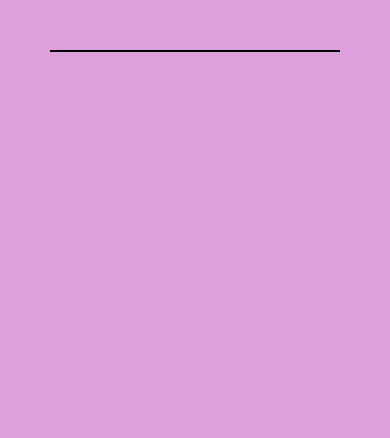
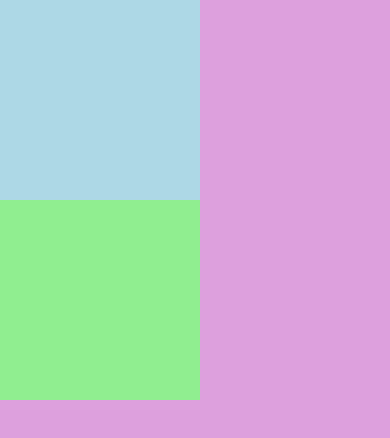
Before and after one commit to Rich-1007/First-Native-APP, a React Native app: screen / in a window 390 px wide. Shown: the top 438 px of the page. Built offline with nearby package versions, Linux system fonts and the light colour scheme.

Commit message:
Learning View (div) in Native.

```diff
--- a/App.js
+++ b/App.js
@@ -1,17 +1,6 @@
-import { View, Text, StyleSheet } from "react-native";
-import Greet from "./Component/Greet";
-import Box from "./Component/Box";
+
+import CCView from "./Core-Components/View";
 
 export default function App() {
-  return (
-    <View style={style.container}>
-      <Box style={style.box}>wfg</Box>
-    </View>
-  );
+  return <CCView />;
 }
-
-const style = StyleSheet.create({
-  container: { flex: 1, padding: 50, backgroundColor: "plum", },
-  box: {backgroundColor:"pink",borderWidth:1}
-
-});
--- a/Component/Box.js
+++ /dev/null
@@ -1,9 +0,0 @@
-import { View, Text } from "react-native";
-
-export default function Box({ Children, style }) {
-  return (
-    <View >
-      <Text style={style}>{Children}</Text>
-    </View>
-  );
-}
--- a/Component/Greet.js
+++ /dev/null
@@ -1,9 +0,0 @@
-import { View, Text } from "react-native";
-
-export default function Greet({ name }) {
-  return (
-    <View>
-      <Text>Hello, {name}</Text>
-    </View>
-  );
-}
--- /dev/null
+++ b/Core-Components/View.js
@@ -0,0 +1,26 @@
+import React from 'react'
+import { View } from "react-native";
+
+
+const CCView = () => {
+    return (
+        <View style={{ flex: 1, backgroundColor: "plum" }}>
+
+
+
+          <View
+            style={{ width: 200, height: 200, backgroundColor: "lightblue" }}
+          ></View>
+
+
+
+          <View
+            style={{ width: 200, height: 200, backgroundColor: "lightgreen" }}
+          ></View>
+
+
+        </View>
+      );
+}
+
+export default CCView
```
